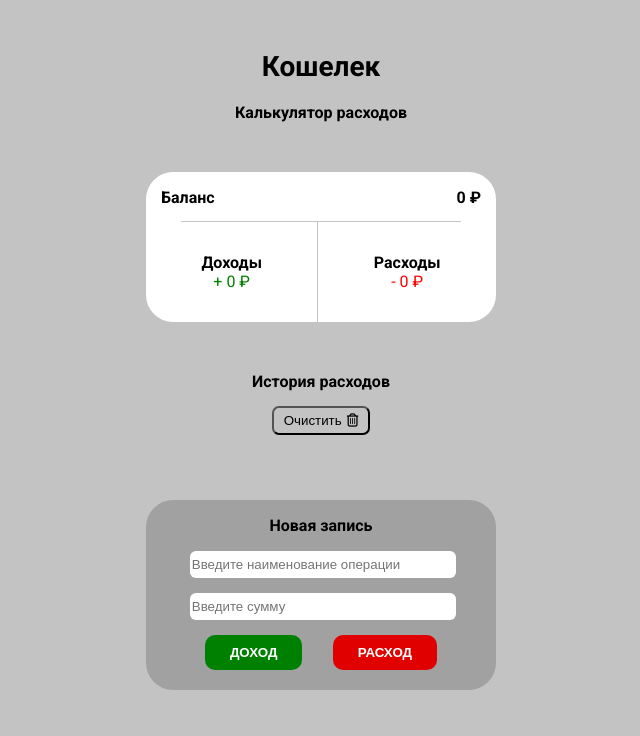
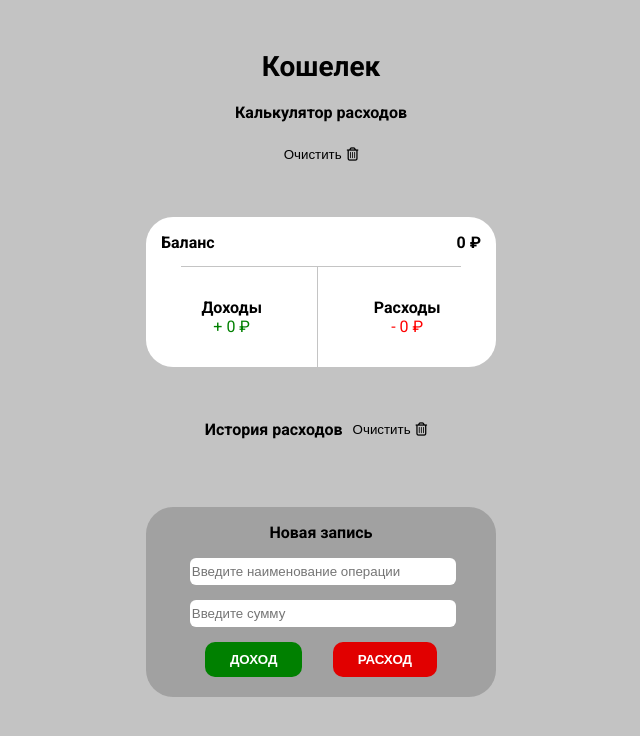
Before and after one commit to by-Egorov/-wallet, a React (Create React App) app: page / in a window 1280 px wide. Shown: the top 736 px of the page, without its empty margins (319-959 px from the left). Built offline with nearby package versions, Linux system fonts and the light colour scheme.

Commit message:
еще одна кнопка очистки

```diff
--- a/src/components/Wallet.jsx
+++ b/src/components/Wallet.jsx
@@ -63,12 +63,23 @@ const Wallet = ({ todo, setTodo }) => {
 			[]
 		)
 	}
+	function clearCalc() {
+		setBalance(0)
+		setCountplus(0)
+		setCountminus(0)
+	}
 
 	return (
 		<div className='wrapper'>
 			<div className='header'>
 				<div className='header__title'>Кошелек</div>
 				<div className='header__subtitle'>Калькулятор расходов</div>
+				<div className="clearHistory">
+						<button onClick={() => {clearCalc()}}>
+						Очистить
+						<i class="fa fa-trash-o" aria-hidden="true"></i>
+						</button>
+					</div>
 			</div>
 			<div className='balance'>
 				<div className='balance__all'>
@@ -98,14 +109,15 @@ const Wallet = ({ todo, setTodo }) => {
 			</div>
 			<div className='story'>
 				<div className='story__title'>
-					История расходов
-					</div>
+					<div className="title">История расходов</div>
 					<div className="clearHistory">
 						<button onClick={() => {clearHistory()}}>
 						Очистить
 						<i class="fa fa-trash-o" aria-hidden="true"></i>
 						</button>
 					</div>
+					</div>
+
 				<ul className='story__list'>
 					{todo.map((item) => (
 						<li
--- a/src/index.scss
+++ b/src/index.scss
@@ -107,9 +107,11 @@ ul {
 	align-items: center;
 	row-gap: 15px;
 	margin: 0 auto;
-
+	position: relative;
 	&__title {
-		font-weight: 700;
+		display: flex;
+		align-items: center;
+		justify-content: space-between;
 	}
 	&__list {
 		display: flex;
@@ -137,12 +139,19 @@ ul {
 		border-radius: 10px;
 	}
 }
+.title {
+	font-weight: 700;
+}
 .clearHistory {
+
 	& button {
+		color: inherit;
+		border: none;
 		padding: 5px 10px;
 		background: transparent;
 		border-radius: 7px;
 		outline: none;
+		cursor: pointer;
 		& i {
 			padding-left: 5px;
 		}
```
